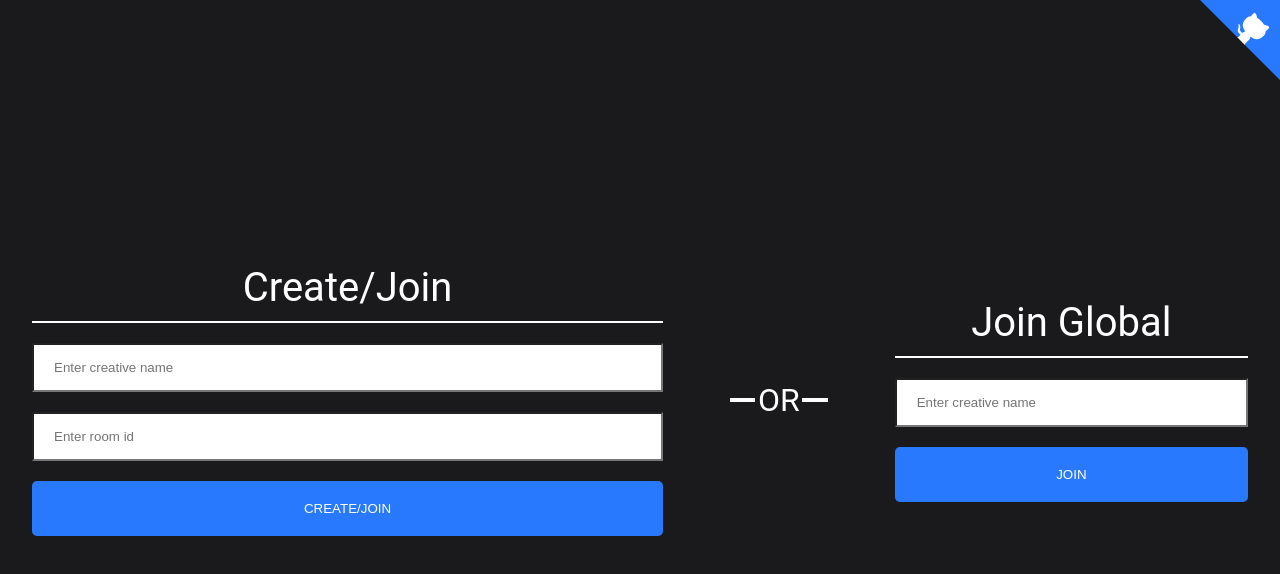
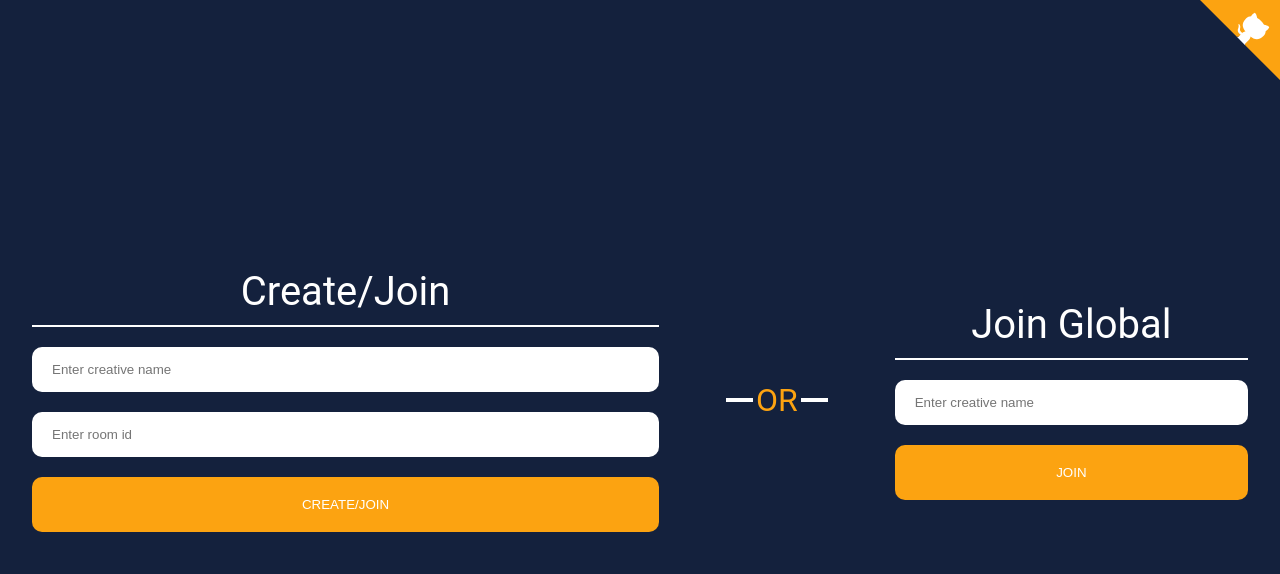
Before and after one commit to agarwalamn/liveboard, a React (Create React App) app in the folder client/: page / in a window 1280 px wide. Shown: the top 574 px of the page. Built offline with nearby package versions, Linux system fonts and the light colour scheme.

Commit message:
assests change🎠

```diff
--- a/client/src/components/Github/GithubBtn.js
+++ b/client/src/components/Github/GithubBtn.js
@@ -15,7 +15,7 @@ function GithubBtn() {
           height="80"
           viewBox="0 0 250 250"
           style={{
-            fill: "#2979ff",
+            fill: "#fca311",
             color: "#fff",
             position: "fixed",
             top: 0,
--- a/client/src/components/Join/Join.css
+++ b/client/src/components/Join/Join.css
@@ -19,11 +19,11 @@ body {
   text-align: center;
   height: 100%;
   align-items: center;
-  background-color: #1a1a1d;
+  background-color: #14213d;
   flex-wrap: wrap;
 }
 #orDivider {
-  color: white;
+  color: #fca311;
   font-size: 2em;
   display: flex;
   justify-content: space-evenly;
@@ -45,9 +45,10 @@ body {
 }
 
 .joinInput {
-  border-radius: 0;
+  border-radius: 10px;
   padding: 15px 20px;
   width: 100%;
+  border: none;
 }
 
 .heading {
@@ -61,9 +62,9 @@ body {
   color: #fff !important;
   text-transform: uppercase;
   text-decoration: none;
-  background: #2979ff;
+  background: #fca311;
   padding: 20px;
-  border-radius: 5px;
+  border-radius: 10px;
   display: inline-block;
   border: none;
   width: 100%;
```
Also changed, not shown: 2 other files (tests, documents, lock files or other folders).
